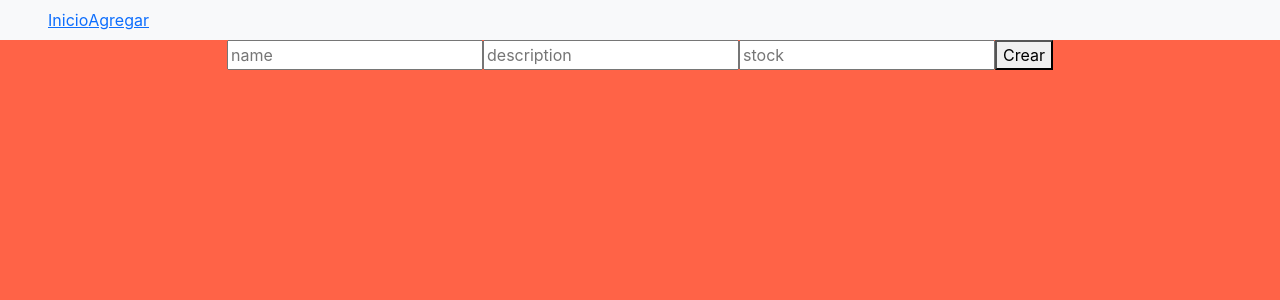
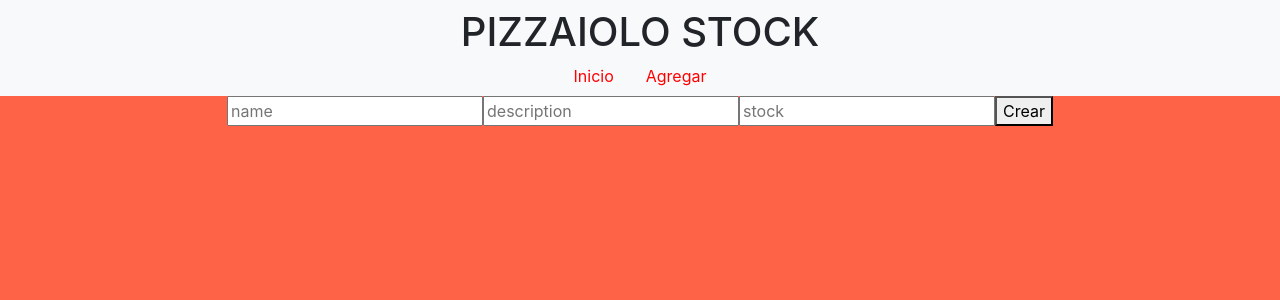
Before and after one commit to maxidefilippis/pizzaiolo-crud, a React (Create React App) app: page /add in a window 1280 px wide. Shown: the top 300 px of the page. Built offline with nearby package versions, Linux system fonts and the light colour scheme.

Commit message:
[ADD] Pizzaiolo brand

```diff
--- a/src/index.css
+++ b/src/index.css
@@ -1,13 +1,24 @@
 body {
   margin: 0;
-  font-family: -apple-system, BlinkMacSystemFont, 'Segoe UI', 'Roboto', 'Oxygen',
-    'Ubuntu', 'Cantarell', 'Fira Sans', 'Droid Sans', 'Helvetica Neue',
+  font-family: -apple-system, BlinkMacSystemFont, "Segoe UI", "Roboto", "Oxygen",
+    "Ubuntu", "Cantarell", "Fira Sans", "Droid Sans", "Helvetica Neue",
     sans-serif;
   -webkit-font-smoothing: antialiased;
   -moz-osx-font-smoothing: grayscale;
 }
 
 code {
-  font-family: source-code-pro, Menlo, Monaco, Consolas, 'Courier New',
+  font-family: source-code-pro, Menlo, Monaco, Consolas, "Courier New",
     monospace;
 }
+
+a {
+  text-decoration: none;
+  color: red;
+}
+a:hover {
+  color: rosybrown;
+}
+a:active {
+  color: green;
+}
--- a/src/layout/index.js
+++ b/src/layout/index.js
@@ -6,9 +6,12 @@ import "./index.scss";
 export default function Layout({ children }) {
   return (
     <div className="layout">
-      <nav className="navbar navbar-expand-lg navbar-light bg-light px-5">
-        <Link to="/">Inicio</Link>
-        <Link to="/add">Agregar</Link>
+      <nav className="layout__navbar navbar navbar-expand-lg navbar-light bg-light px-5">
+        <h1>PIZZAIOLO STOCK</h1>
+        <div className="layout__links">
+          <Link to="/">Inicio</Link>
+          <Link to="/add">Agregar</Link>
+        </div>
       </nav>
       <div>{children}</div>
     </div>
--- a/src/layout/index.scss
+++ b/src/layout/index.scss
@@ -6,4 +6,14 @@
   background-color: tomato;
   font-family: -apple-system, BlinkMacSystemFont, "Segoe UI", Roboto, Oxygen,
     Ubuntu, Cantarell, "Open Sans", "Helvetica Neue", sans-serif;
+  &__navbar {
+    display: flex;
+    flex-direction: column;
+  }
+  &__links {
+    display: flex;
+    > a {
+      margin: 0 1rem;
+    }
+  }
 }
```
Also changed, not shown: public/assets/pizzaiolo.PNG (added).
